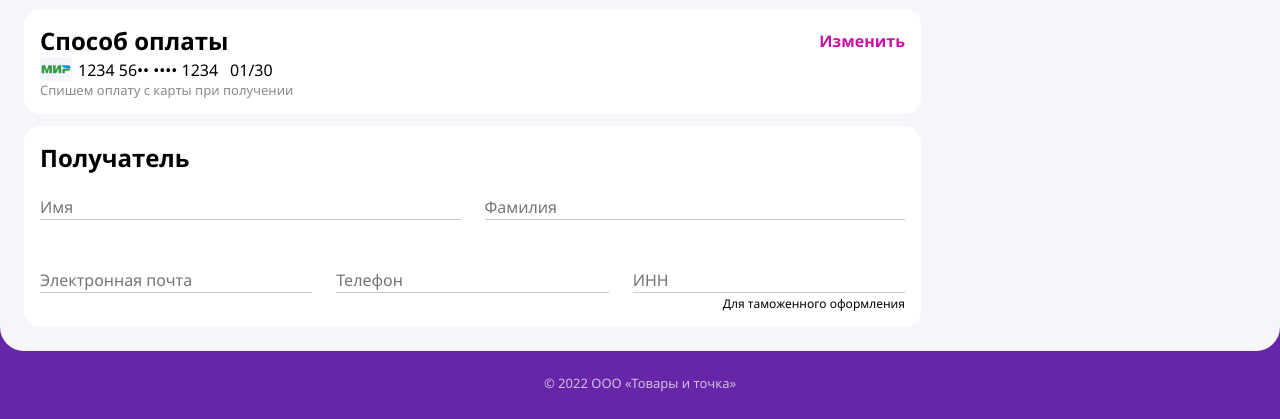
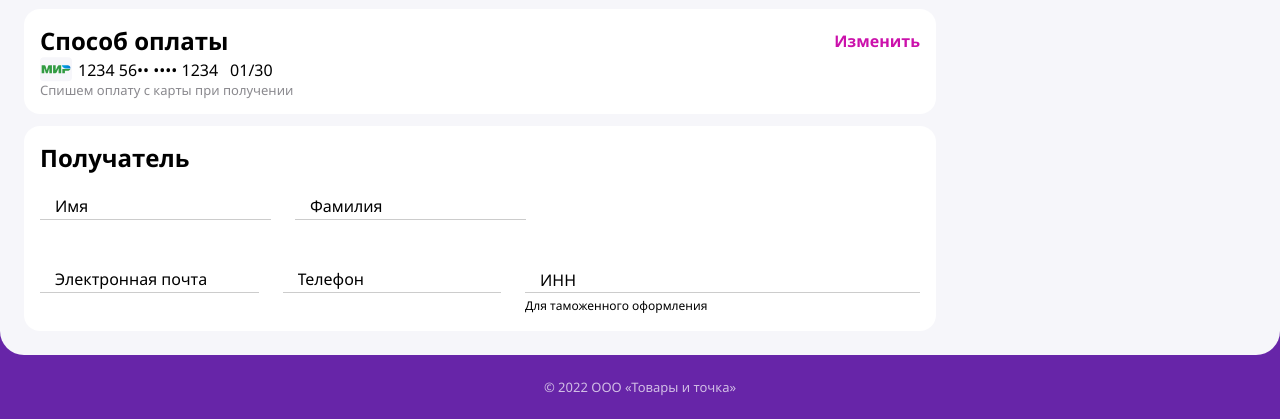
Before and after one commit to nesa402610/wb-cart-adaptive, a plain HTML site: page index.html in a window 1280 px wide. Shown: the part 1552-1971 px from the top of the page. Drawn offline with Linux system fonts and the light colour scheme.

Commit message:
Нужно править инпуты

```diff
--- a/app.css
+++ b/app.css
@@ -82,6 +82,29 @@ menu {
 header .menu .desktop {
   display: none;
 }
+form label {
+  position: relative;
+}
+label span {
+  position: absolute;
+  font-size: 16px;
+}
+form label span {
+  position: absolute;
+  pointer-events: none;
+  left: 15px;
+  right: 15px;
+  top: 0;
+  white-space: nowrap;
+  overflow: hidden;
+  transition: .3s;
+}
+input:focus ~ form label span,
+input:not(:focus):valid ~ form label span {
+  top: -10px;
+  font-size: 100px;
+}
+
 
 .cart h2 {
   font-size: 20px;
@@ -359,7 +382,7 @@ header .menu .desktop {
   line-height: 24px;
 }
 
-.taker .form span {
+.taker .form .subtitle {
   margin-top: 4px;
   font-size: 12px;
   line-height: 14px;
@@ -498,6 +521,7 @@ header .search .desktop, header .links, .summary__delivery, .desktop .price, .it
   .overview__description .price {
     display: none !important;
   }
+
   .summary__head {
     font-size: 24px;
   }
--- a/index.html
+++ b/index.html
@@ -378,16 +378,33 @@
       <div class="form">
         <form>
           <div class="inline__form">
-            <input type="text" placeholder="Имя">
-            <input type="text" placeholder="Фамилия">
+            <label>
+              <input type="text">
+              <span>Имя</span>
+            </label>
+            <label>
+              <span>Фамилия</span>
+              <input type="text">
+            </label>
           </div>
           <div class="inline__form">
-            <input type="email" placeholder="Электронная почта">
-            <input type="tel" placeholder="Телефон">
-            <input type="text" placeholder="ИНН">
+            <label>
+              <span>Электронная почта</span>
+              <input type="email">
+            </label>
+            <label>
+              <span>Телефон</span>
+              <input id="phoneInput" type="tel">
+            </label>
+           <div>
+             <label>
+               <span>ИНН</span>
+               <input type="text">
+             </label>
+             <span class="subtitle">Для таможенного оформления</span>
+           </div>
           </div>
         </form>
-        <span>Для таможенного оформления</span>
       </div>
     </div>
   </div>
@@ -482,4 +499,10 @@
   </div>
 </menu>
 </body>
+<script>
+  document.getElementById('phoneInput').addEventListener('blur', function (e) {
+    let x = e.target.value.replace(/\D/g, '').match(/(\d{3})(\d{3})(\d{2})(\d{2})/);
+    e.target.value = '+7 (' + x[1] + ') ' + x[2] + '-' + x[3] + '-' + x[4];
+  });
+</script>
 </html>
```
